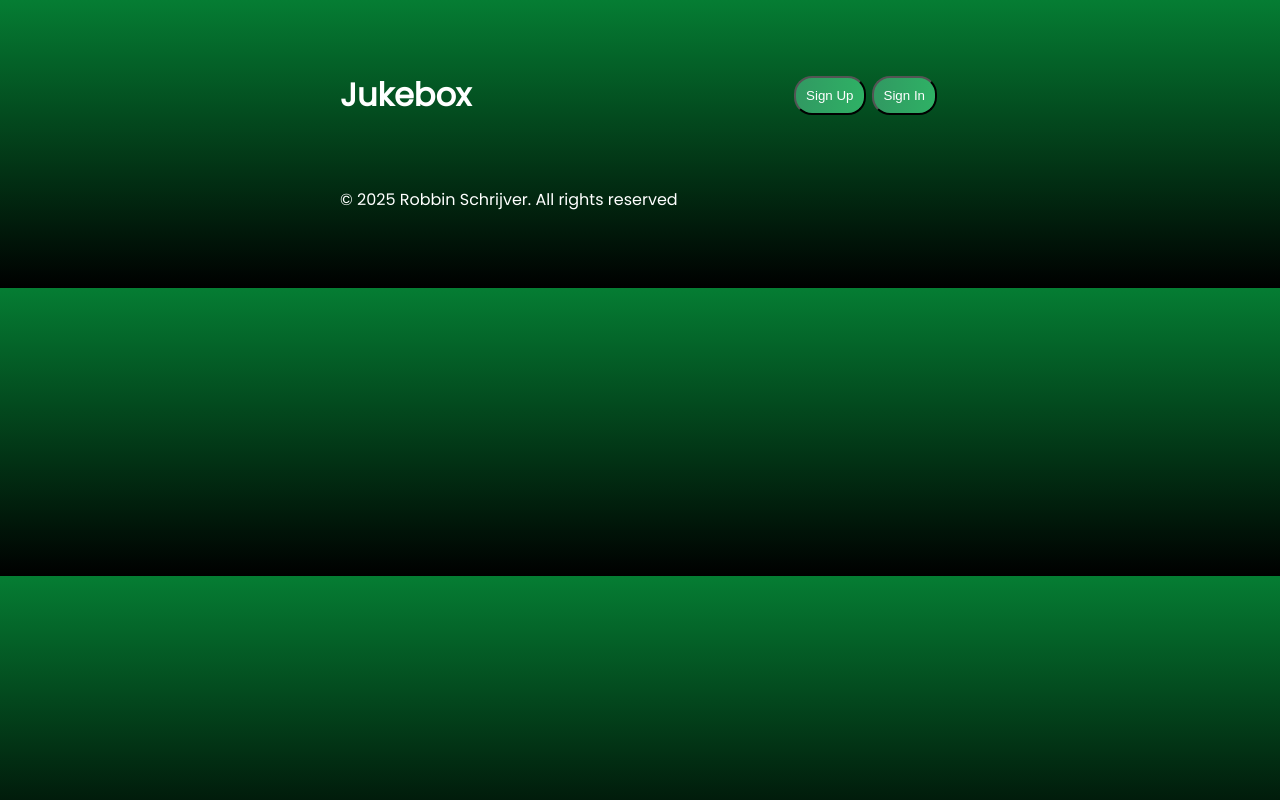
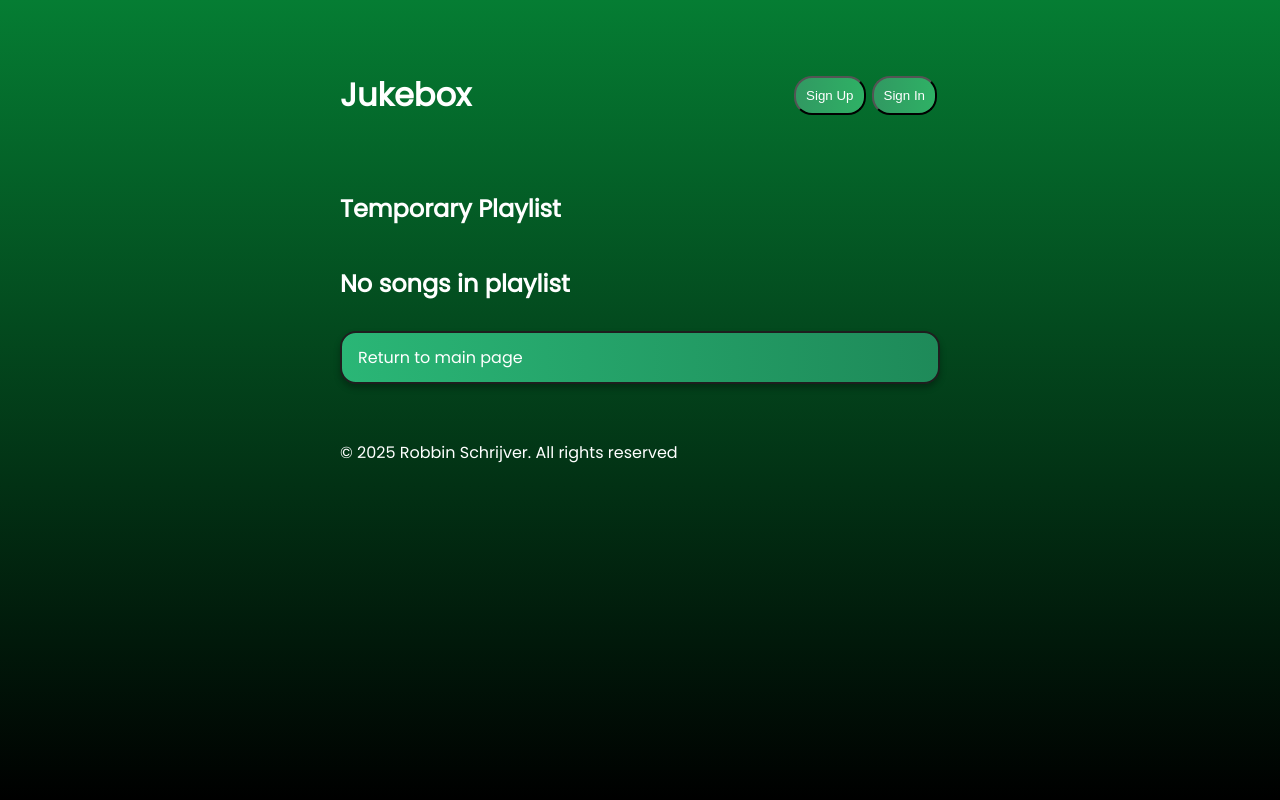
Before and after one commit to RobbinRSS/J3-jukebox, a React (Vite) app in the folder frontendjb/: page /temp-playlist in a window 1280 px wide. Built offline with nearby package versions, Linux system fonts and the light colour scheme.

Commit message:
load in songs from session storage from temp playlist to the page

```diff
--- a/frontendjb/src/index.css
+++ b/frontendjb/src/index.css
@@ -1,6 +1,12 @@
+html {
+  min-height: 100%;
+}
+
 body {
   font-family: "Poppins", sans-serif;
   background: linear-gradient(to bottom, rgb(5, 125, 51), #000000);
+  background-repeat: no-repeat;
+  background-attachment: fixed;
   color: white;
 }
 
@@ -41,7 +47,8 @@ button[type="submit"],
 }
 
 #song,
-#all-playlists a {
+#all-playlists a,
+#return-main a {
   display: flex;
   justify-content: space-between;
   align-items: center;
@@ -53,6 +60,10 @@ button[type="submit"],
   transition: transform 0.2s ease, box-shadow 0.2s ease;
   text-decoration: none;
   color: white;
+}
+
+#return-main {
+  margin-top: 10px;
 }
 
 #header-btns button:hover,
@@ -107,11 +118,13 @@ input[type="password"] {
   width: 80%;
 }
 
-#all-playlists a:hover {
+#all-playlists a:hover,
+#return-main a:hover {
   background-color: #bbb9b9;
 }
 
-#add-to-playlist {
+#add-to-playlist,
+#remove-from-playlist {
   padding: 0px 2px, 2px 0px;
   margin-left: 5px;
   border: none;
@@ -148,7 +161,8 @@ input[type="password"] {
   }
 
   #song,
-  #all-playlists a {
+  #all-playlists a,
+  #return-main a {
     flex-direction: column; /* Stack inhoud verticaal */
     font-size: 14px;
   }
--- a/frontendjb/src/main.jsx
+++ b/frontendjb/src/main.jsx
@@ -7,7 +7,7 @@ import { AuthProvider } from "./AuthContext.jsx";
 import Header, { PopupContent } from "./header.jsx";
 import MainContent from "./content.jsx";
 import Footer from "./footer.jsx";
-import playlistPage from "./playlistPage.jsx";
+import PlaylistPage from "./playlistPage.jsx";
 
 createRoot(document.getElementById("root")).render(
   <StrictMode>
@@ -16,7 +16,7 @@ createRoot(document.getElementById("root")).render(
         <Header />
         <Routes>
           <Route path="/" element={<MainContent />} />
-          <Route path="/temp-playlist" element={<playlistPage />} />{" "}
+          <Route path="/temp-playlist" element={<PlaylistPage />} />{" "}
         </Routes>
         <Footer />
       </Router>
--- a/frontendjb/src/playlistPage.jsx
+++ b/frontendjb/src/playlistPage.jsx
@@ -1,11 +1,43 @@
-import { useEffect, useState, useContext } from "react";
+import { useEffect, useState } from "react";
 import "./App.css";
+import { Link } from "react-router-dom";
 
 function PlaylistPage() {
+  const [playlistSongs, setPlaylistSongs] = useState([]);
+
+  useEffect(() => {
+    const stored = sessionStorage.getItem("tempPlaylist");
+    if (stored) {
+      const parsed = JSON.parse(stored);
+      setPlaylistSongs(parsed.songs || []);
+    }
+  }, []);
+
+  //   console.log(playlistSongs);
+
   return (
     <main>
       <h2>Temporary Playlist</h2>
-      {/* NOTE hier later data */}
+      <section id="all-songs">
+        {(() => {
+          if (playlistSongs.length > 0) {
+            return playlistSongs.map((song) => (
+              <div key={song.id} id="song">
+                {song.song_title}{" "}
+                <span id="duration-song">
+                  {(song.song_duration / 60).toFixed(2)} min
+                </span>
+                <button id="remove-from-playlist">-</button>
+              </div>
+            ));
+          } else {
+            return <h2>No songs in playlist</h2>;
+          }
+        })()}
+      </section>
+      <div id="return-main">
+        <Link to="/">Return to main page</Link>
+      </div>
     </main>
   );
 }
```
